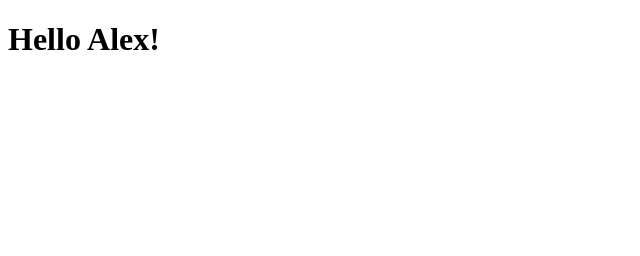
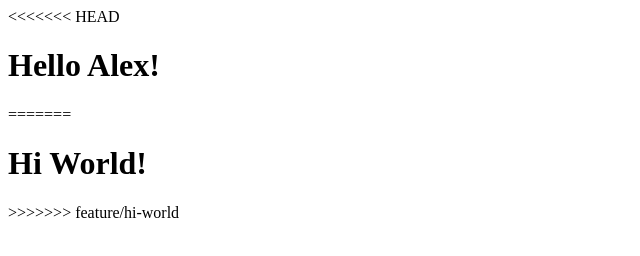
Before and after one commit to OlegReinvald/Lab1, a plain HTML site: page index.html in a window 1280 px wide. Shown: the whole page, without its empty margins (0-640 px from the left). Drawn offline with Linux system fonts and the light colour scheme.

Commit message:
hi-world

```diff
--- a/index.html
+++ b/index.html
@@ -5,6 +5,12 @@
  <title>Git task</title>
 </head>
 <body>
+<<<<<<< HEAD
  <h1>Hello Alex!</h1>
 </body>
 </html>
+=======
+ <h1>Hi World!</h1>
+</body>
+ </html>
+>>>>>>> feature/hi-world
```
